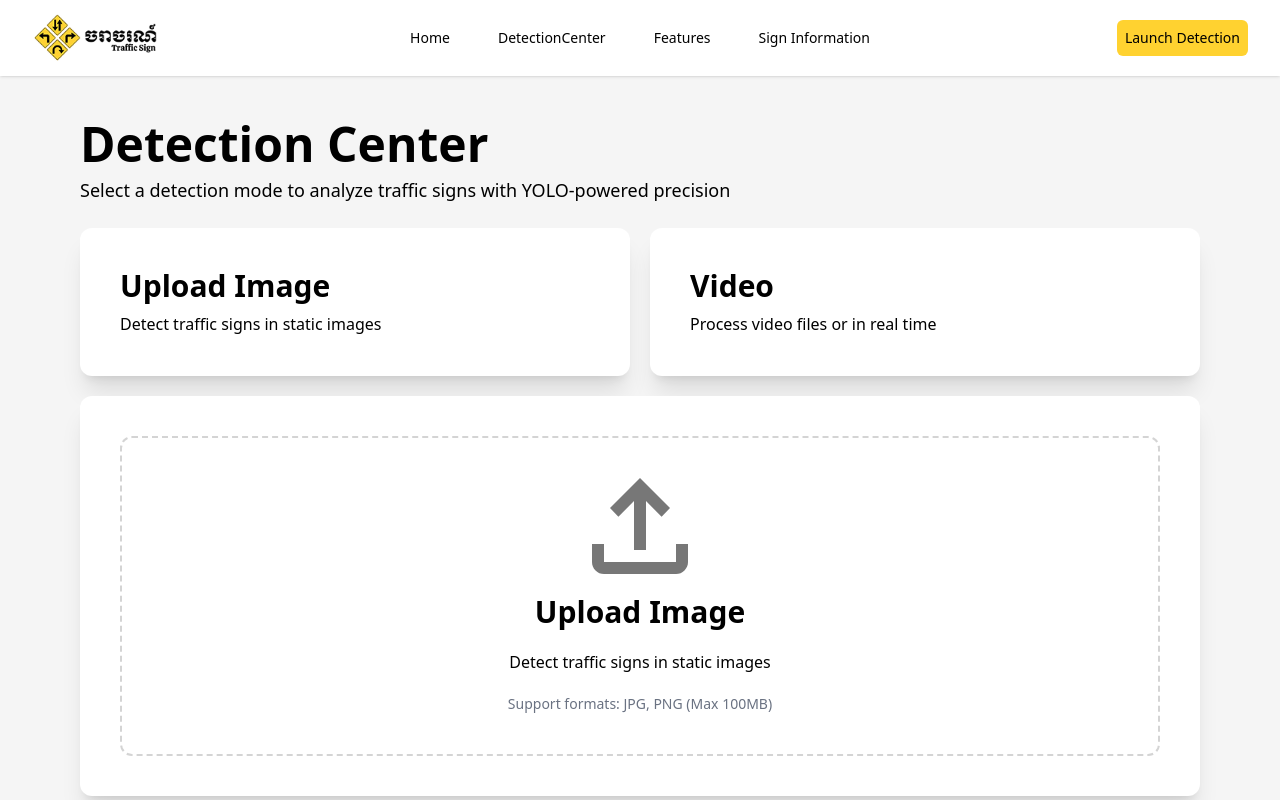
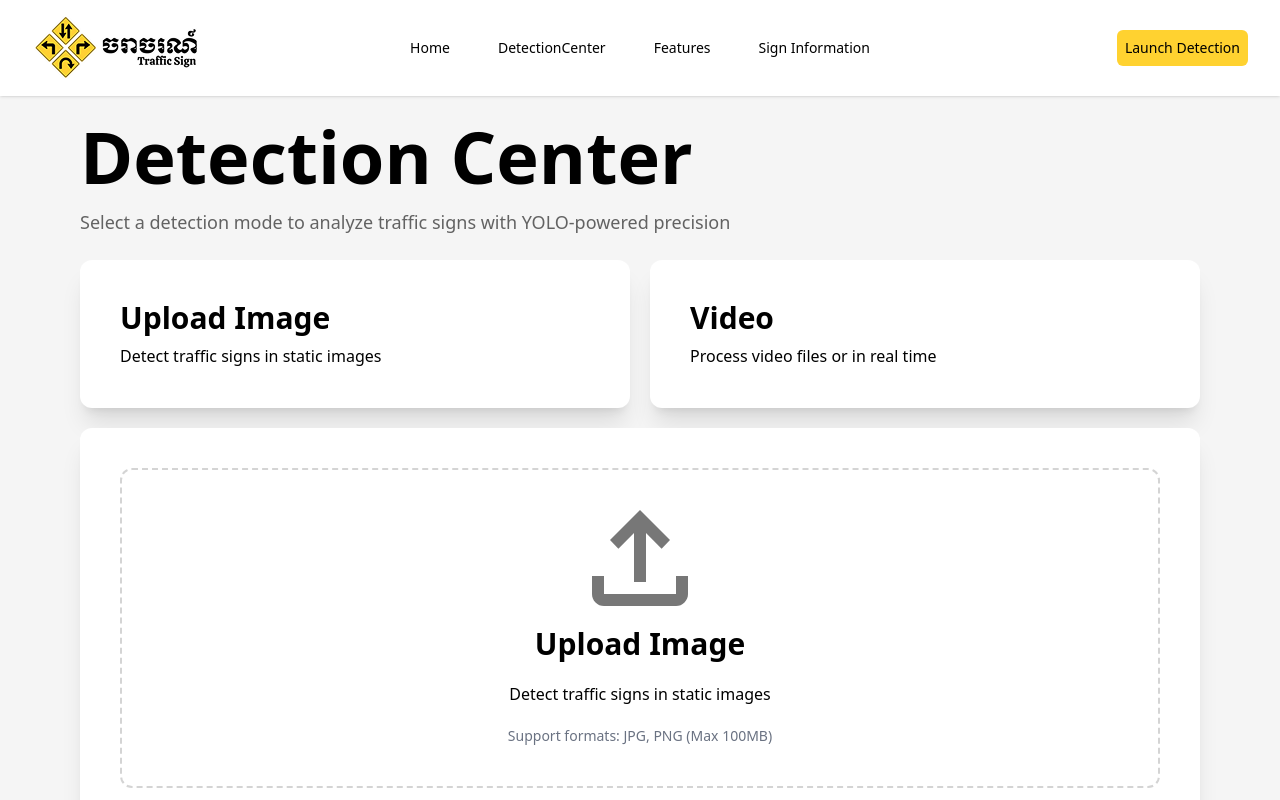
Before and after one commit to RiRith69/Traffic-Sign-Detection-and-Classification, a React (Vite) app in the folder Frontend/: page /detectionCenter in a window 1280 px wide. Shown: the top 800 px of the page. Built offline with nearby package versions, Linux system fonts and the light colour scheme.

Commit message:
update font

```diff
--- a/Frontend/src/components/Navbar.jsx
+++ b/Frontend/src/components/Navbar.jsx
@@ -16,7 +16,7 @@ export default function NavBar() {
           {/* Logo */}
           <div className="flex lg:flex-1">
             <span className="sr-only">Logo</span>
-            <img src={Logo} alt="Logo" className="h-15 w-auto" />
+            <img src={Logo} alt="Logo" className="h-20 w-auto" />
           </div>
 
           {/* Mobile menu button */}
--- a/Frontend/src/pages/DetectionCenter.jsx
+++ b/Frontend/src/pages/DetectionCenter.jsx
@@ -12,10 +12,10 @@ function DetectionCenter() {
   return (
     <div className="pt-30 text-black w-screen bg-neutral-100 pb-5 sm:pb-10 ">
       <div className="px-4 sm:px-10 lg:px-20 text-left">
-        <div className="text-3xl sm:text-4xl lg:text-5xl font-bold mb-2">
+        <div className="text-3xl sm:text-4xl lg:text-7xl font-bold mb-4">
           Detection Center
         </div>
-        <div className="text-sm sm:text-base lg:text-lg mb-6">
+        <div className="text-sm sm:text-base lg:text-lg mb-6 text-black/60">
           Select a detection mode to analyze traffic signs with YOLO-powered
           precision
         </div>
--- a/Frontend/src/pages/Features.jsx
+++ b/Frontend/src/pages/Features.jsx
@@ -6,8 +6,8 @@ function Features() {
     <div className="pt-32 text-center text-black w-screen bg-zinc-50">
       {/* ===== Header ===== */}
       <div className="w-full h-full text-center px-4 py-16 bg-zinc-50">
-        <div className="text-5xl font-bold text-gray-900">System Features</div>
-        <p className="mt-3 text-gray-500">
+        <div className="text-7xl font-bold text-gray-900">System Features</div>
+        <p className="mt-6 text-gray-500">
           Comprehensive traffic sign detection capabilities powered by advanced
           YOLO technology and intelligent data management systems.
         </p>
--- a/Frontend/src/pages/Home.jsx
+++ b/Frontend/src/pages/Home.jsx
@@ -21,9 +21,9 @@ function Home() {
 
           {/* Main content */}
           <div className="text-center">
-            <h1 className="text-5xl font-bold tracking-tight text-gray-900 sm:text-6xl">
+            <div className="text-5xl font-bold tracking-tight text-gray-900 sm:text-7xl">
               Khmer Traffic Sign <br></br> Detection System
-            </h1>
+            </div>
 
             <p className="mt-6 text-base text-black/60 sm:text-lg">
               This system uses YOLO-based deep learning to detect and classify
--- a/Frontend/src/pages/SignInfo.jsx
+++ b/Frontend/src/pages/SignInfo.jsx
@@ -38,10 +38,10 @@ export default function SignInfo() {
     <div className="text-black w-screen pt-20 bg-zinc-50 min-h-screen">
       {/* Header */}
       <div className="w-full px-4 py-10 text-center">
-        <h1 className="text-5xl font-bold text-gray-900">
+        <div className="text-7xl font-bold text-gray-900">
           Explore Information <br /> About Signs
-        </h1>
-        <p className="text-gray-500 mt-2 max-w-2xl mx-auto">
+        </div>
+        <p className="text-gray-500 mt-6 max-w-2xl mx-auto">
           Comprehensive reference catalog of traffic signs in our system, with
           detailed meanings, regulations, and classification information.
         </p>
```
